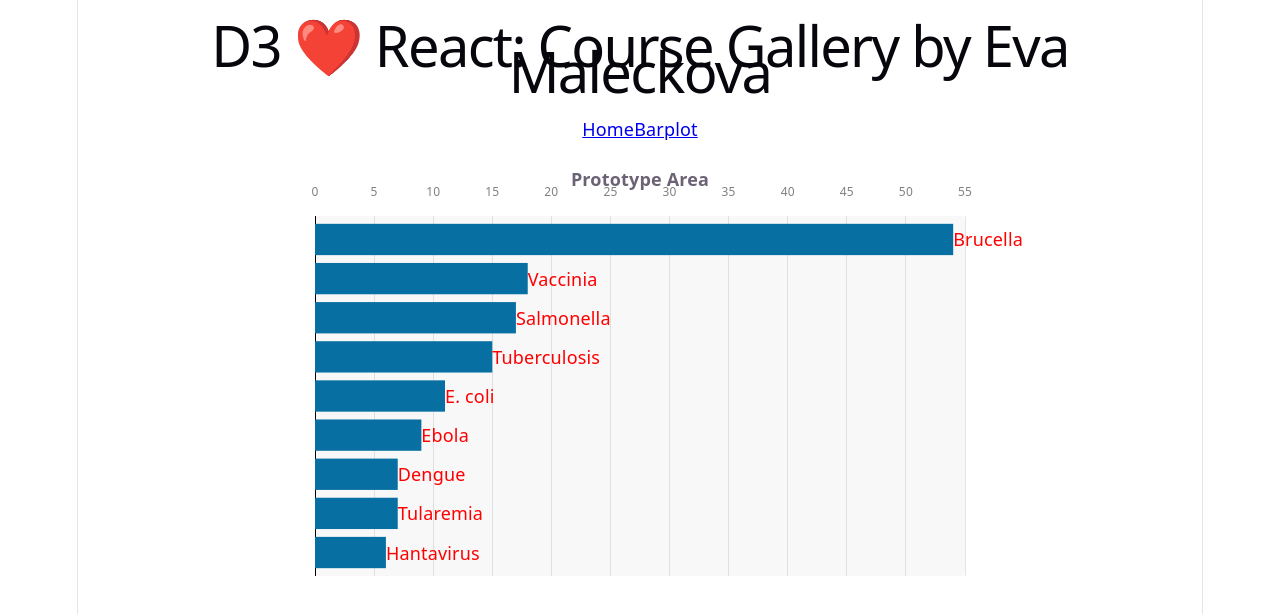
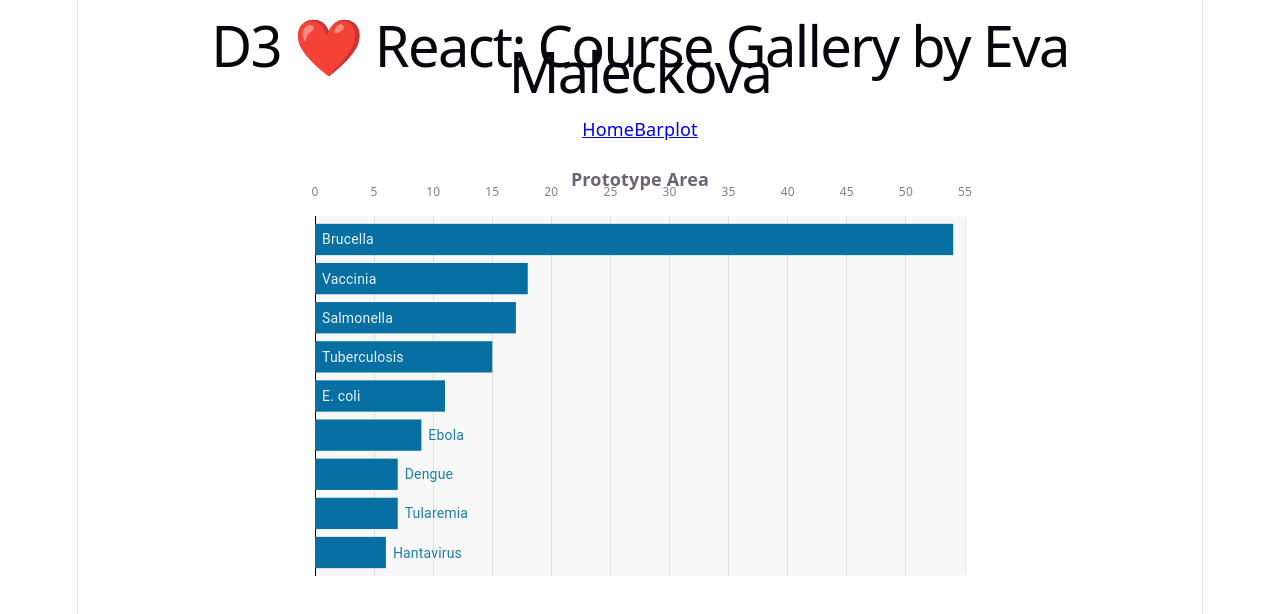
Before and after one commit to emaleckova/d3-react-class-2026, a React (Vite) app: page / in a window 1280 px wide. Shown: the top 614 px of the page. Built offline with nearby package versions, Linux system fonts and the light colour scheme.

Commit message:
Conditional fill and placement for labels

```diff
--- a/src/pages/Home.jsx
+++ b/src/pages/Home.jsx
@@ -128,10 +128,15 @@ export default function Home() {
           {data.map((d, i) => (
             <text
               key={i}
-              x={xScale(d.count)}
+              x={d.count > 10 ? 0 : xScale(d.count)}
               y={yScale(d.name) + yScale.bandwidth() / 2}
+              dx={7}
               alignmentBaseline="central"
-              fill="red"
+              textAnchor="start"
+              fontFamily="Roboto"
+              fontSize={14}
+              fill={d.count > 10 ? "white" : "#076fa2"}
+              fillOpacity={0.9}
             >
               {d.name}
             </text>
```
